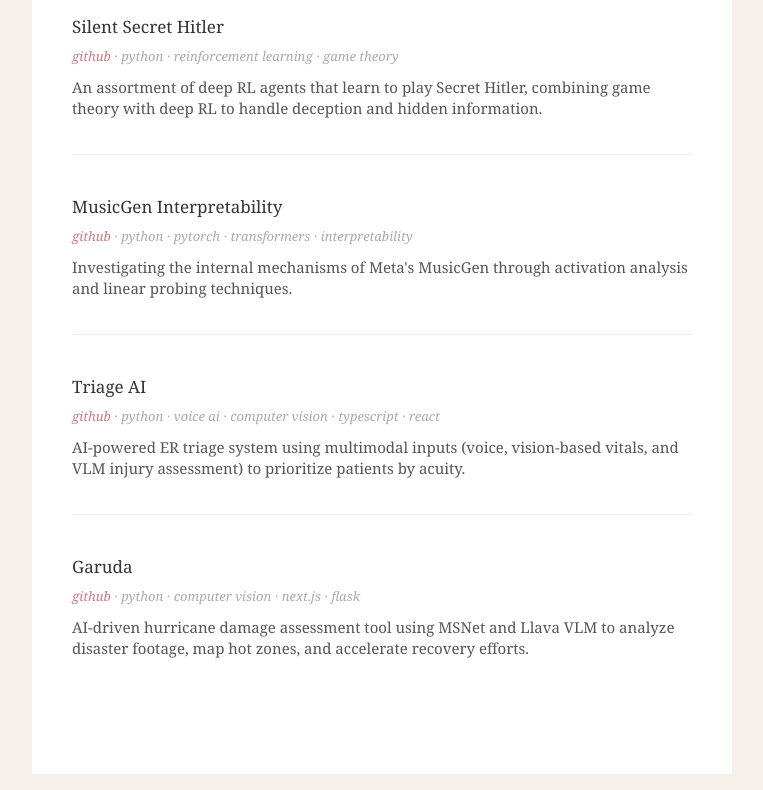
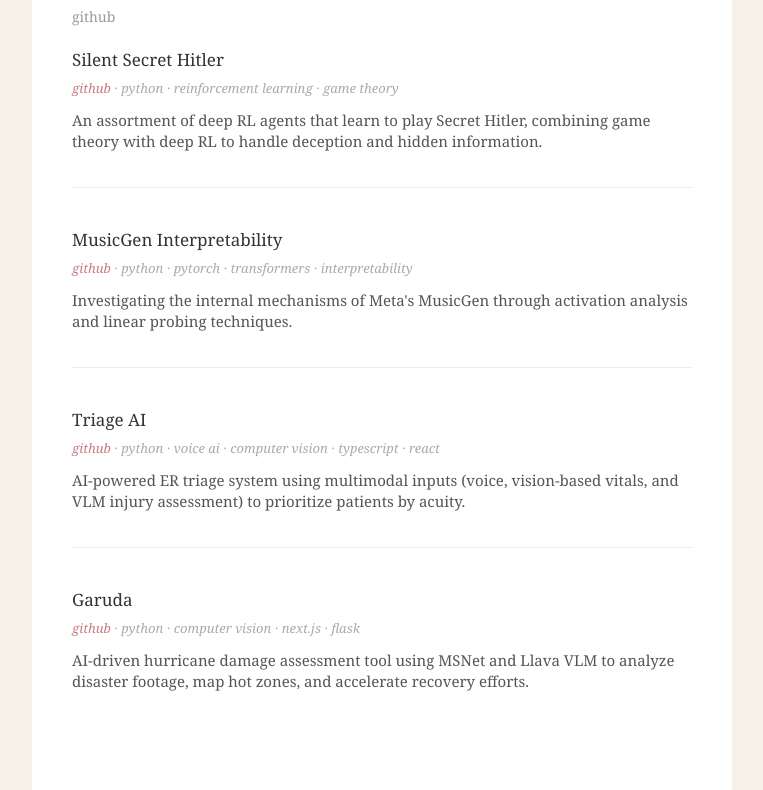
Before and after one commit to harini-tt/harini-tt.github.io, a plain HTML site: page projects.html in a window 1280 px wide. Shown: the part 248-1038 px from the top of the page, without its empty margins (258-1021 px from the left). Drawn offline with Linux system fonts and the light colour scheme.

Commit message:
editted formatting

```diff
--- a/projects.html
+++ b/projects.html
@@ -16,6 +16,9 @@
 
         <main>
             <h1>projects</h1>
+            <p class="page-links">
+                <a href="https://github.com/harini-tt">github</a>
+            </p>
 
             <section class="project-item">
                 <h2>Silent Secret Hitler</h2>
--- a/style.css
+++ b/style.css
@@ -119,6 +119,21 @@ main h1 {
     margin-bottom: 40px;
 }
 
+.page-links {
+    margin-top: -10px;
+    margin-bottom: 20px;
+}
+
+.page-links a {
+    color: #999;
+    text-decoration: none;
+    font-size: 14px;
+}
+
+.page-links a:hover {
+    color: #c97b84;
+}
+
 /* Research & Project items */
 .research-item,
 .project-item {
```
Also changed, not shown: index.html (+6 -6 lines), research.html (+3 -0 lines).
